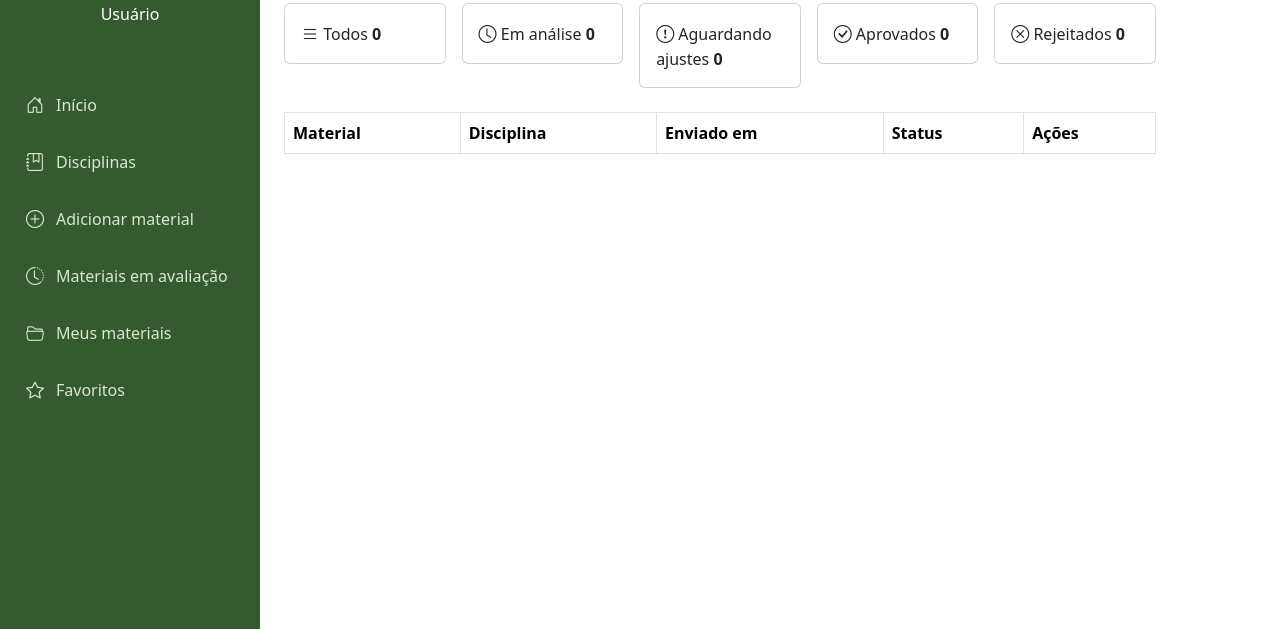
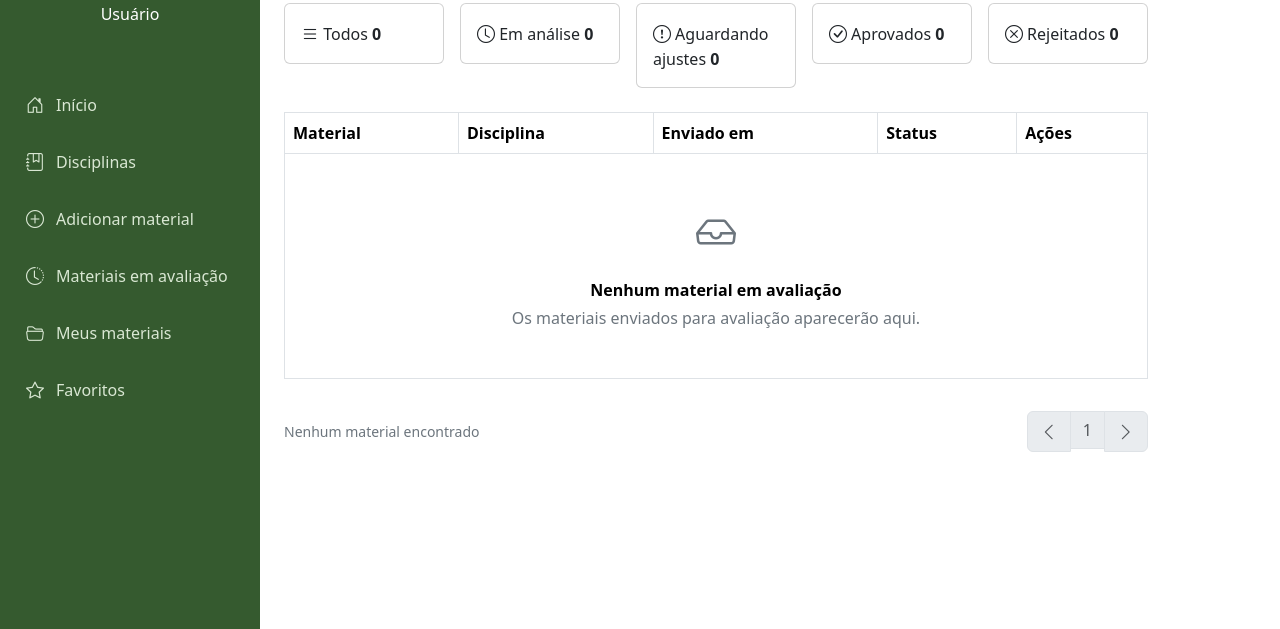
Before and after one commit to BiancaGabriely/GEOCONNECT, a plain HTML site: page em_avalicao/em_avalicao.html in a window 1280 px wide. Shown: the part 171-800 px from the top of the page. Drawn offline with nearby package versions, Linux system fonts and the light colour scheme.

Commit message:
finalizacao do html de em avaliacao e abri o css da mesma

```diff
--- a/em_avalicao/em_avalicao.html
+++ b/em_avalicao/em_avalicao.html
@@ -60,7 +60,7 @@
                                 placeholder="Buscar materiais..."
                             >
                         </div>
-                    </div>
+
 
                 <!-- BOTÃO FILTRAR -->
                     <button
@@ -70,6 +70,7 @@
                     <i class="bi bi-funnel"></i>
                         Filtrar
                     </button>
+                    </div>
             </div>
 
                 <div class="row row-cols-1 row-cols-md-3 row-cols-lg-5 g-3 mb-4">
@@ -146,10 +147,47 @@
                     </thead>
 
                     <tbody>
+                        <tr>
+                            <td colspan="5" class="text-center py-5">
+                                <i class="bi bi-inbox fs-1 text-secondary"></i>
+                                <p class="mt-3 mb-1 fw-semibold"> Nenhum material em avaliação </p>
+                                <p class="text-secondary mb-0"> Os materiais enviados para avaliação aparecerão aqui. </p>
+                            </td>
+                        </tr>
                     </tbody>
+                </table>
+            </div>
 
-                </table>
+            <!-- PAGINAÇÃO -->
+            <div class="d-flex justify-content-between align-items-center mt-3">
 
+                <small class="text-secondary">
+                    Nenhum material encontrado
+                </small>
+
+                <nav aria-label="Paginação">
+                    <ul class="pagination mb-0">
+
+                        <li class="page-item disabled">
+                            <button class="page-link">
+                                <i class="bi bi-chevron-left"></i>
+                            </button>
+                        </li>
+
+                        <li class="page-item disabled">
+                            <button class="page-link">1</button>
+                        </li>
+
+                        <li class="page-item disabled">
+                            <button class="page-link">
+                                <i class="bi bi-chevron-right"></i>
+                            </button>
+                        </li>
+
+                    </ul>
+                </nav>
+
+        </div>
         </main>
 
     </div>
```
Also changed, not shown: em_avalicao/em_avalicao.css (added).
